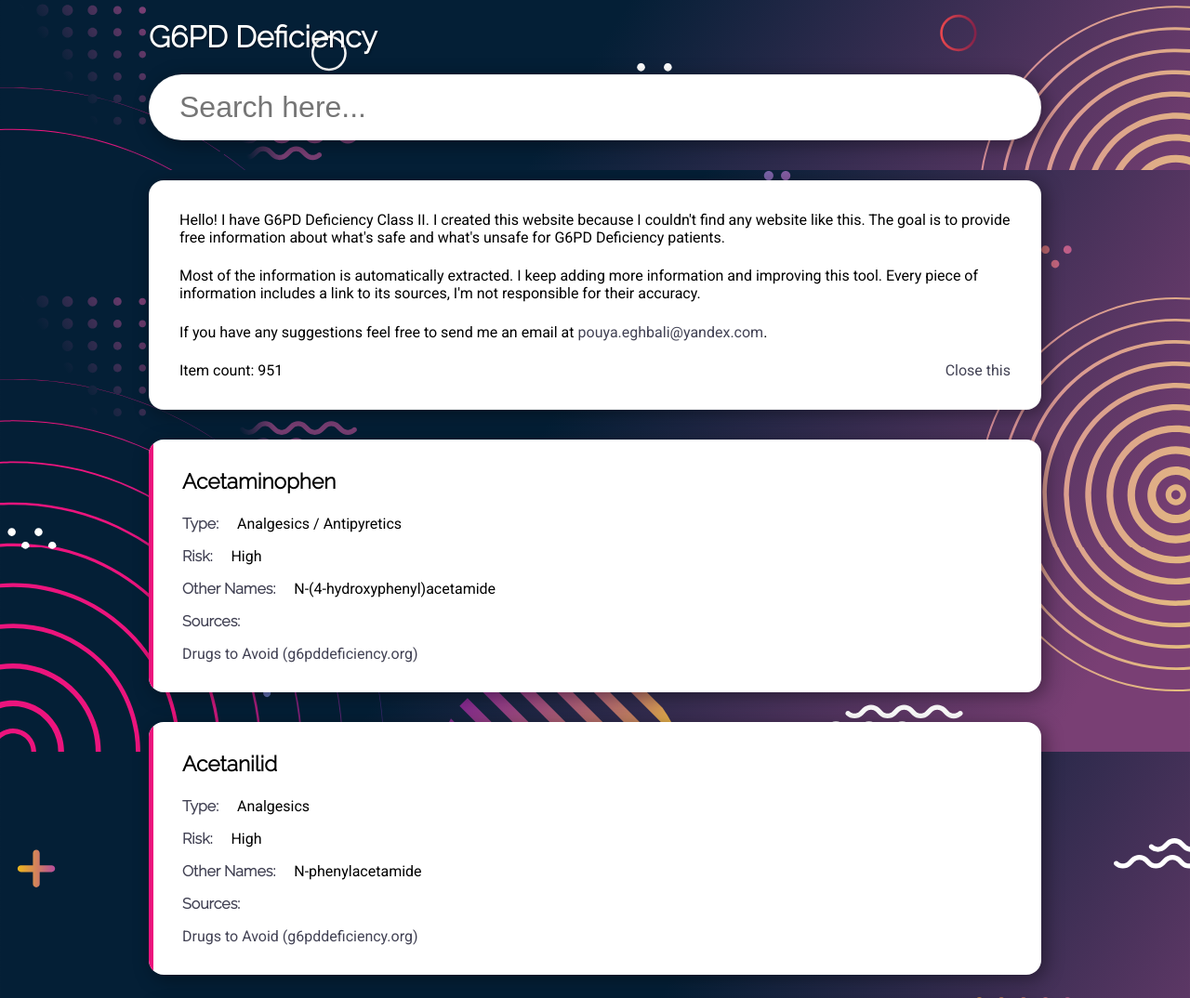
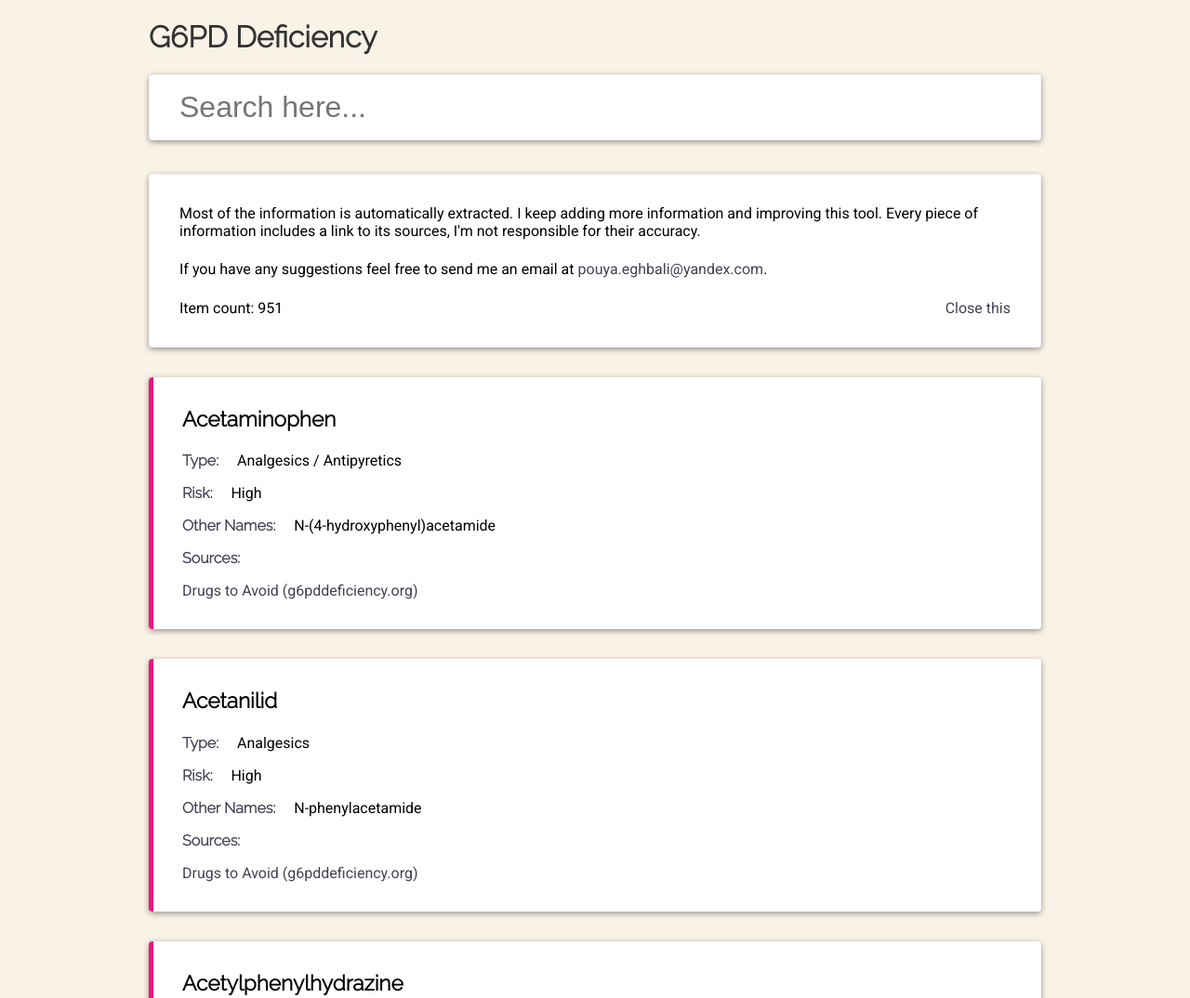
Before and after one commit to pouya-eghbali/g6pd.ch, a plain HTML site: page index.html in a window 1280 px wide. Shown: the top 1074 px of the page at 93% size. Drawn offline with Linux system fonts and the light colour scheme.

Commit message:
Style modifications

```diff
--- a/index.html
+++ b/index.html
@@ -1,11 +1,12 @@
 <!DOCTYPE html>
 <html data-scroll=0>
+
 <head>
   <!-- Global site tag (gtag.js) - Google Analytics -->
   <script async src="https://www.googletagmanager.com/gtag/js?id=UA-143675046-1"></script>
   <script>
     window.dataLayer = window.dataLayer || [];
-          function gtag(){dataLayer.push(arguments);}
+    function gtag() { dataLayer.push(arguments); }
     gtag('js', new Date());
 
     gtag('config', 'UA-143675046-1');
@@ -36,11 +37,6 @@
   </div>
   <div id="about">
     <div>
-                Hello! I have G6PD Deficiency Class II. I created this website because I couldn't find
-                any website like this. The goal is to provide free information about what's safe and
-                what's unsafe for G6PD Deficiency patients.
-            </div>
-            <div>
       Most of the information is automatically extracted. I keep adding more information and
       improving this tool. Every piece of information includes a link to its sources, I'm not
       responsible for their accuracy.
@@ -55,7 +51,6 @@
     </div>
   </div>
   <div id="results">
-
   </div>
   <script src="main.js"></script>
 </body>
--- a/styles.css
+++ b/styles.css
@@ -1,39 +1,25 @@
 html, body {
-    width: 100vw;
-    height: 100vh;
+    width: 100%;
+    min-height: 100%;
     padding: 0;
     margin: 0;
+    background: #F9F2E7;
 }
 body {
     font-family: "Roboto", sans-serif;
-    padding-top: calc(2em + 130px);
-    background: url('bg.svg') no-repeat center center fixed;
-    background-size: cover;
 }
 h1, h2, h3, h4, h5 {
     font-family: "Raleway", sans-serif;
 }
 #header {
     width: 100%;
-    position: fixed;
+    position: sticky;
     top: 0;
     z-index: 1;
-    color: #fff;
-    text-shadow: 1px 1px 2px rgba(0,0,0,.4);
-    background: url('bg.svg') no-repeat center center fixed;
-    background-size: cover;
-}
-html:not([data-scroll='0']) #header-inner::after {
-    content: "x";
-    background: url('grad.svg') no-repeat center center fixed;
-    background-size: cover;
-    -webkit-mask-image: linear-gradient(black 20px, transparent);
-    mask-image: linear-gradient(black 35%, transparent);
-    width: 105%;
-    height: 80px;
-    color: transparent;
-    position: absolute;
-    bottom: -80px;
+    background: #F9F2E7;
+    padding-bottom: 2em;
+    margin-bottom: 4px;
+    color: #333;
 }
 #header-inner {
     max-width: 960px;
@@ -50,14 +36,11 @@ html:not([data-scroll='0']) #header-inner::after {
     border: none;
     font-weight: 200;
     border: 1px solid rgba(0,0,0,.05);
-    border-radius: 4em;
-    box-shadow: 4px 4px 20px rgba(0,0,0,.4);
+    border-radius: 4px;
+    box-shadow: 0px 2px 6px rgba(0,0,0,.4);
     width: 100%;
     background: #fff;
     transition: .3s ease-in all;
-}
-#search-container {
-    padding-bottom: 2em;
 }
 #results {
     max-width: 960px;
@@ -69,13 +52,13 @@ html:not([data-scroll='0']) #header-inner::after {
     width: 100%;
     padding: 2em;
     transition: 0.4s ease-in all;
-    border-radius: 1em;
+    border-radius: 4px;
     position: relative;
     padding-left: calc(2em + 4px);
     overflow: hidden;
     box-sizing: border-box;
     background: #fff;
-    box-shadow: 4px 4px 20px rgba(0,0,0,.4);
+    box-shadow: 0px 2px 6px rgba(0,0,0,.4);
 }
 .sources a {
     display: block;
@@ -168,9 +151,8 @@ a:hover {
     box-sizing: border-box;
     position: relative;
     display: block;
-    border-radius: 1em;
-    margin-top: 2em;
-    box-shadow: 4px 4px 20px rgba(0,0,0,.4);
+    border-radius: 4px;
+    box-shadow: 0px 2px 6px rgba(0,0,0,.4);
 }
 #about > div {
     margin-top: 1.4em;
@@ -182,6 +164,12 @@ a:hover {
     position: absolute;
     right: 2em;
     bottom: 2em;
+}
+#about, .search-item {
+  transition: .2s ease-in box-shadow;
+}
+#about:hover, .search-item:hover {
+  box-shadow: 0px 7px 18px rgba(0,0,0,.4);
 }
 /* RESPONSIVE */
 @media screen and (max-width: 600px) {
@@ -197,11 +185,10 @@ a:hover {
       margin-top: .5em;
   }
   #about, .search-item {
-      border-radius: .5em;
+      border-radius: 4px;
   }
   #about {
       margin: 0.5em;
-      margin-top: 2.5em;
       max-width: 100%;
   }
   #results {
@@ -211,9 +198,8 @@ a:hover {
   }
   #search-container {
       padding: .5em;
-      padding-top: 1em;
   }
-  body {
-      padding-top: calc(.5em + 50px);
+  #header {
+    padding-bottom: .5em;
   }
 }
```
Also changed, not shown: bg.svg (deleted), grad.svg (deleted). Lines whose indentation alone changed are shown as unchanged.
